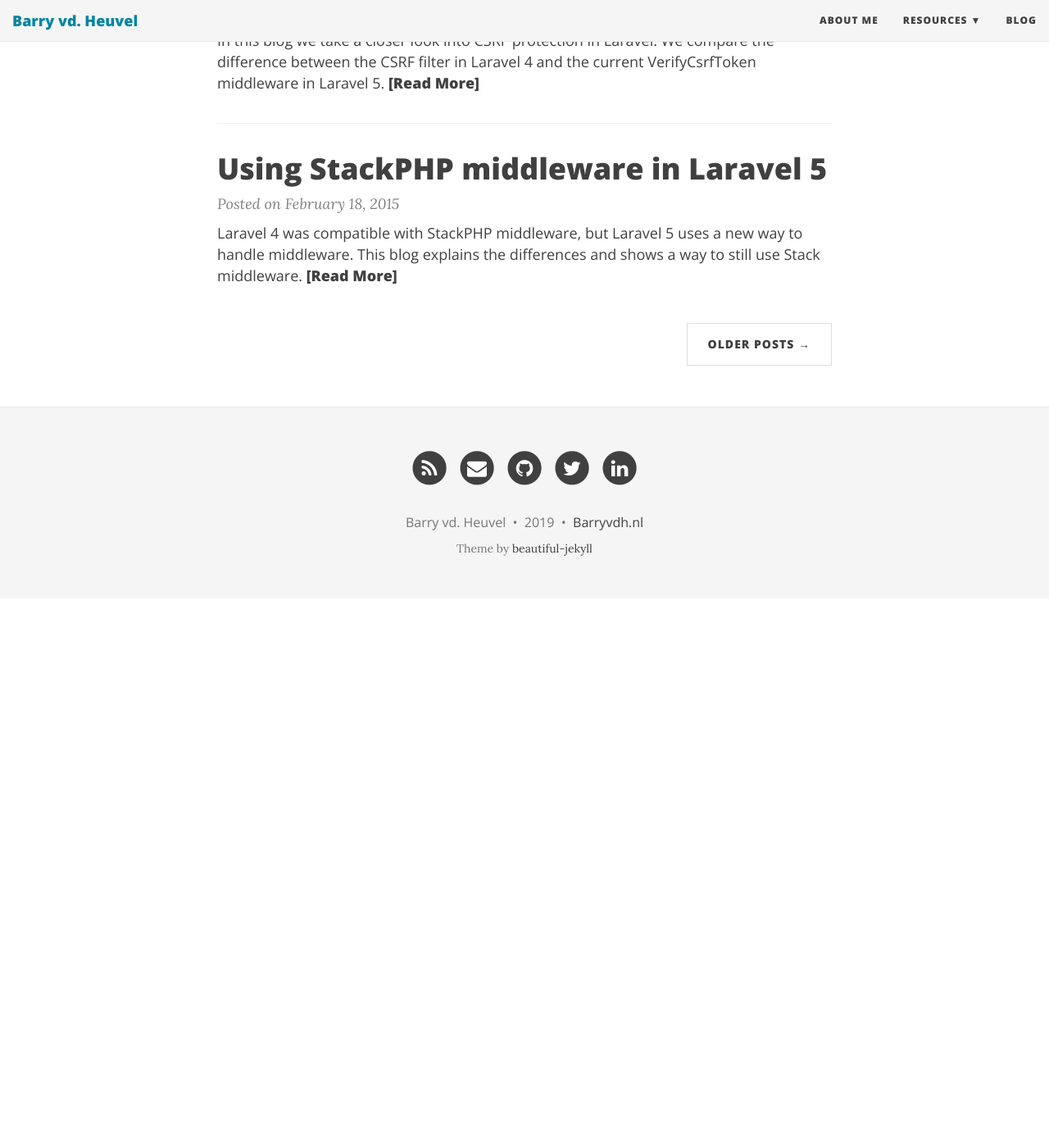
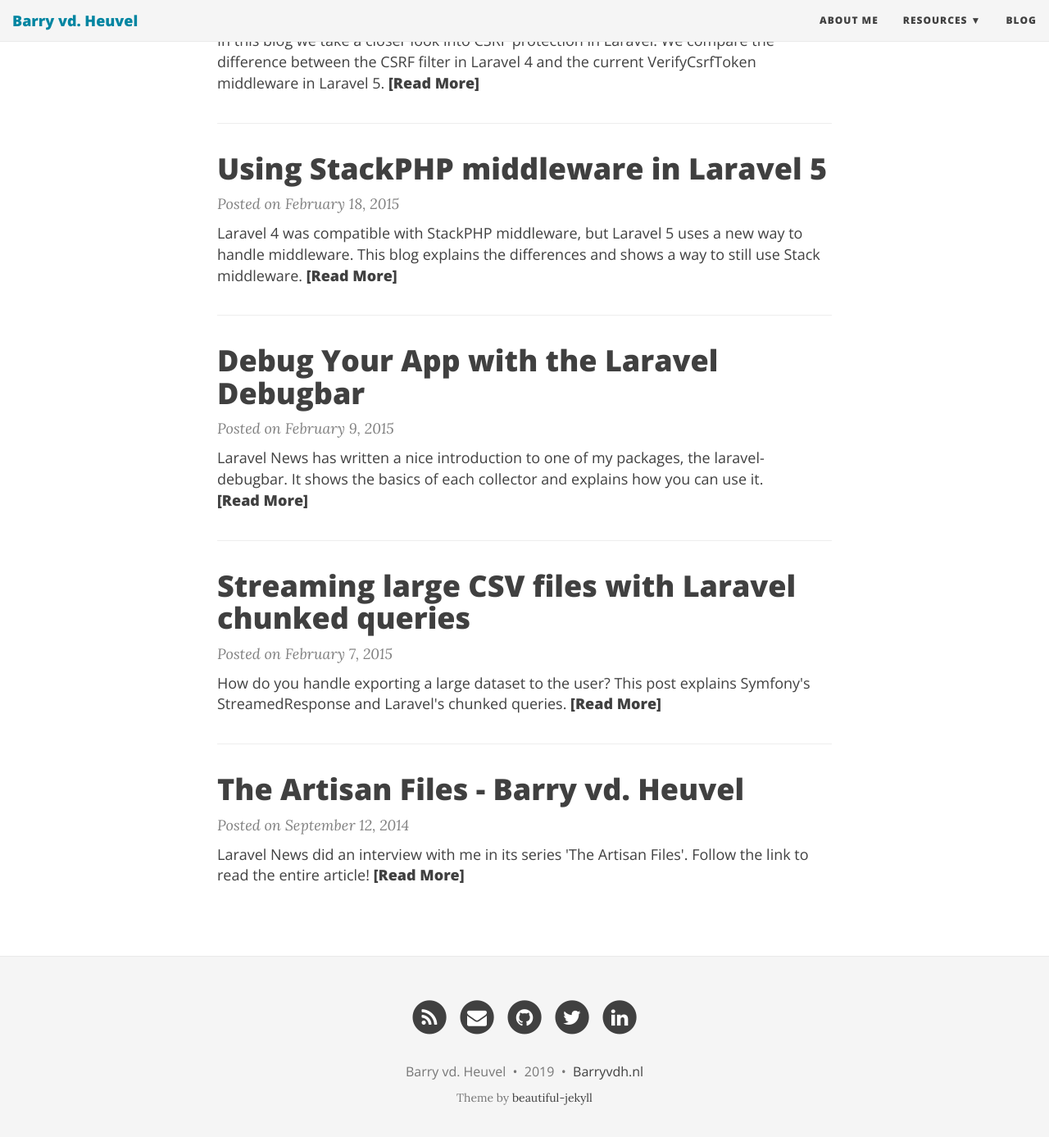
Before and after one commit to barryvdh/barryvdh.github.io, a Jekyll site: the page built from index.html, in a window 1280 px wide and 1400 px high, scrolled down 1278 px. Shown: the top 1387 px of the window at 82% size. Built offline with Jekyll 4.4.1, drawn with Linux system fonts in a browser that asks for light colours; nearby versions of some CDN libraries; Markdown is read by kramdown in place of the engine named in the settings; the list of posts is cut into pages by our own code; before the commit the page ends 2008 px from its top, so only the background shows below that.

Commit message:
Update _config.yml

```diff
--- a/_config.yml
+++ b/_config.yml
@@ -157,10 +157,13 @@
 
 # Output options (more information on Jekyll's site)
 timezone: "America/Vancouver"
-markdown: kramdown
-highlighter: rouge
-permalink: /:year-:month-:day-:title/
-paginate: 5
+markdown: redcarpet
+highlighter: pygments
+permalink: pretty
+paginate: 10
+
+redcarpet:
+  extensions: ['smart', 'tables', 'with_toc_data']
 
 kramdown:
   input: GFM
```
